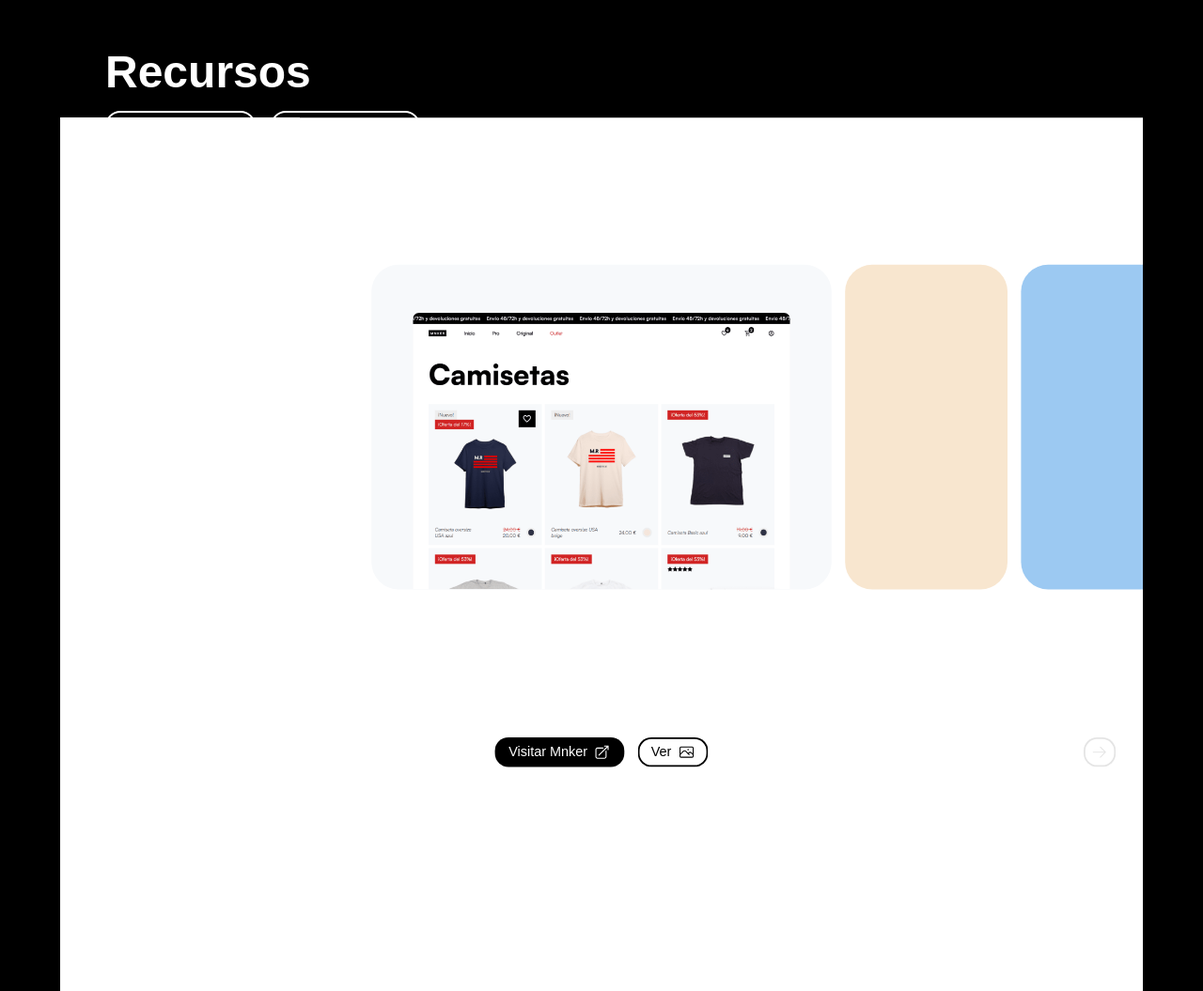
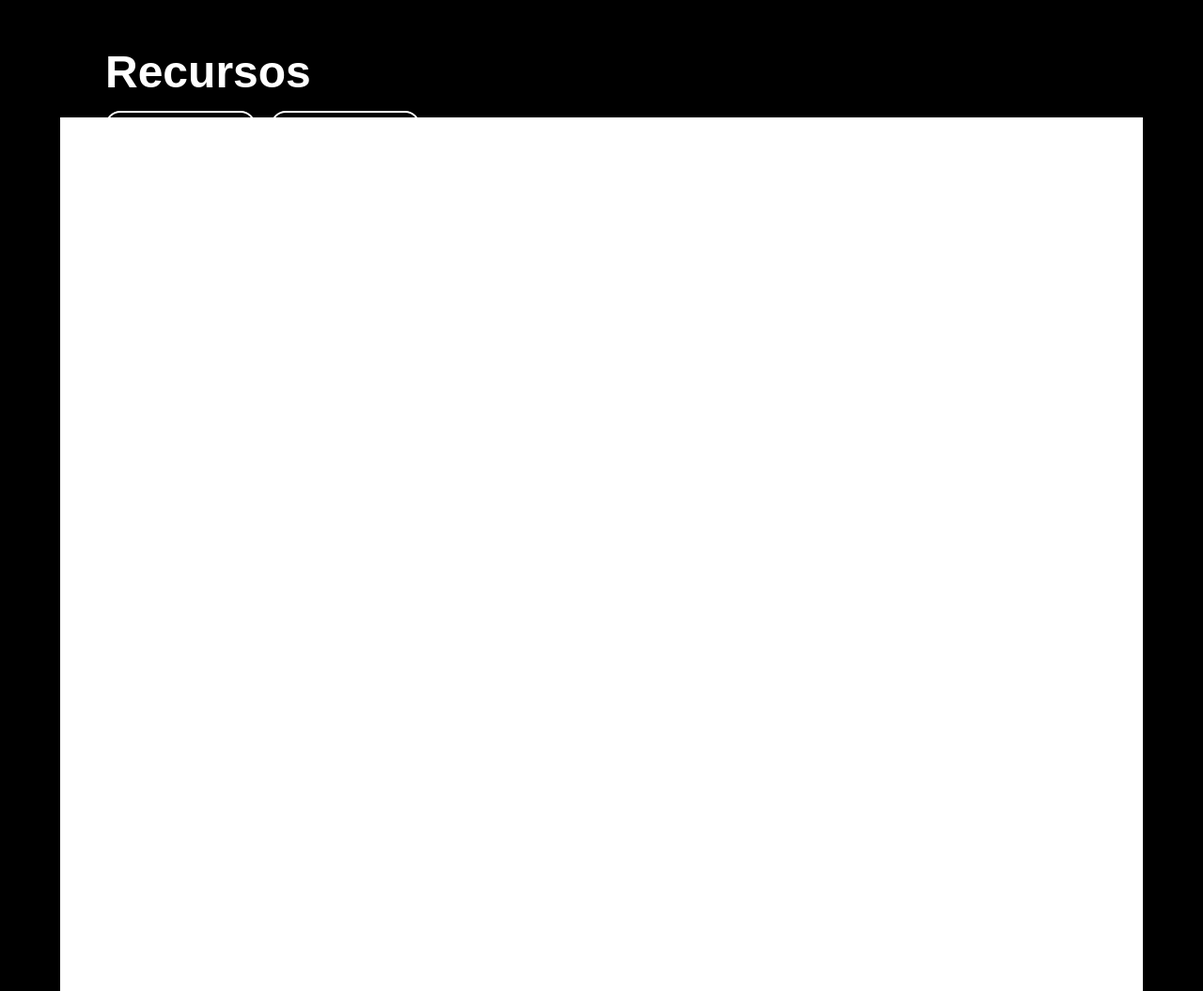
Before and after one commit to sergio9929/Portfolio, a Nuxt app: page / in a window 1280 px wide. Shown: the part 415-1470 px from the top of the page at 94% size. Built offline with nearby package versions, Linux system fonts and the light colour scheme.

Commit message:
vuelve la animación de inicio

```diff
--- a/nuxt.config.ts
+++ b/nuxt.config.ts
@@ -2,7 +2,7 @@
 export default defineNuxtConfig({
     ssr: true,
     meta: {
-        titleTemplate: '%s | Portfolio',
+        titleTemplate: 'Sergio Rodriguez | Portfolio',
         link: [
             { rel: 'stylesheet', href: 'https://api.fontshare.com/v2/css?f[]=satoshi@700,400&display=swap' }
         ],
--- a/pages/index.vue
+++ b/pages/index.vue
@@ -38,7 +38,7 @@ onMounted(() => {
 <template>
     <div class="container" :class="{ 'container--footer-visible': footerVisible }"
         ref="container">
-        <!-- <TheStartup /> -->
+        <TheStartup />
         <TheHero />
         <SectionHabilidades />
         <SectionExperiencia />
```
